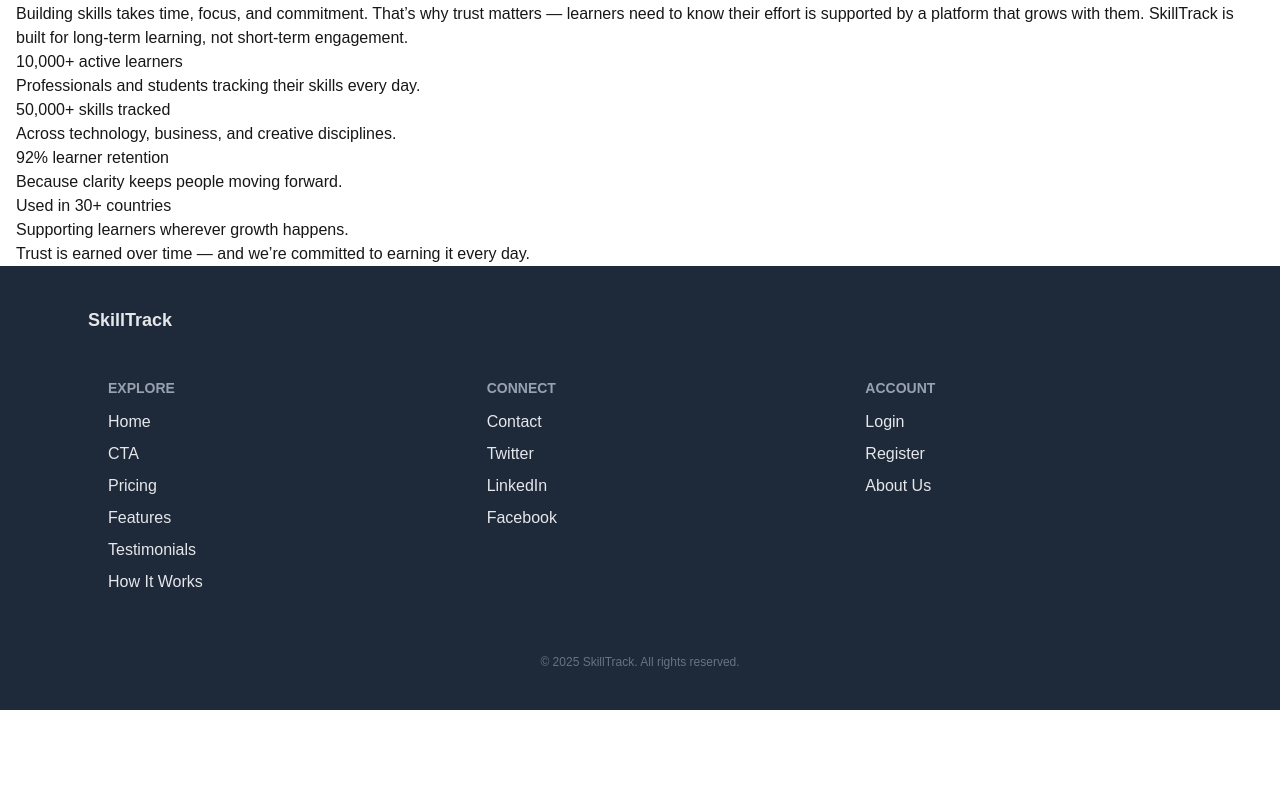
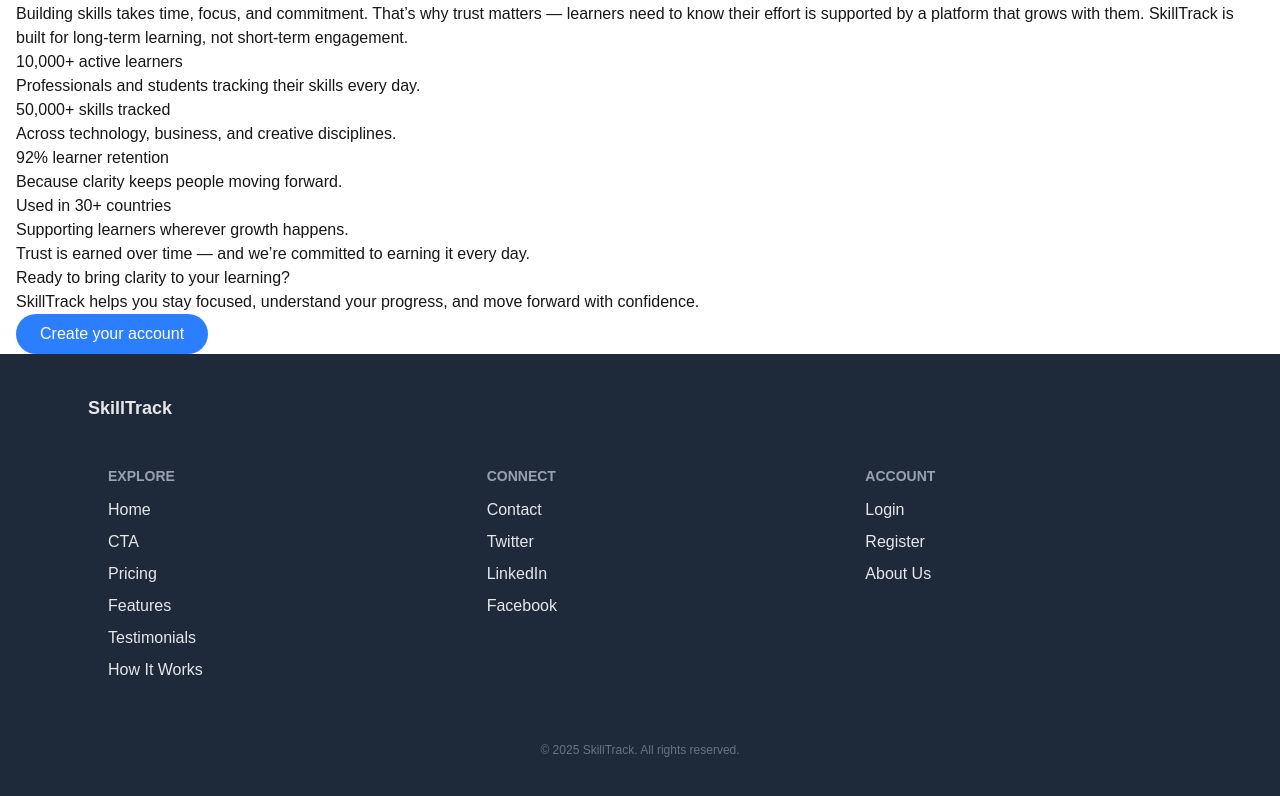
Before and after one commit to Neda0o0/skill-career-tracker, a Next.js app in the folder frontend/: page /about in a window 1280 px wide. Shown: the part 2005-2801 px from the top of the page. Before the commit the page ends 2715 px from the top, so only its background shows below. Built offline with nearby package versions, Linux system fonts and the light colour scheme.

Commit message:
Add AboutCTA part of the about page

```diff
--- /dev/null
+++ b/frontend/src/app/about/_components/AboutCTA.jsx
@@ -0,0 +1,23 @@
+import Button from "@/components/ui/Button";
+
+const AboutCTA = () => {
+  return (
+    <section>
+      <div>
+        {/* Headline */}
+        <h2>Ready to bring clarity to your learning?</h2>
+
+        {/* Supporting line */}
+        <p>
+          SkillTrack helps you stay focused, understand your progress, and move
+          forward with confidence.
+        </p>
+
+        {/* Button */}
+        <Button variant="secondary">Create your account</Button>
+      </div>
+    </section>
+  );
+};
+
+export default AboutCTA;
--- a/frontend/src/app/about/page.jsx
+++ b/frontend/src/app/about/page.jsx
@@ -5,6 +5,7 @@ import AboutProblem from "@/app/about/_components/AboutProblem";
 import AboutSolution from "@/app/about/_components/AboutSolution";
 import AboutValues from "@/app/about/_components/AboutValues";
 import AboutTrust from "@/app/about/_components/AboutTrust";
+import AboutCTA from "@/app/about/_components/AboutCTA";
 
 const AboutUs = () => {
   return (
@@ -16,9 +17,7 @@ const AboutUs = () => {
         <AboutSolution />
         <AboutValues />
         <AboutTrust />
-        {/*
-          <AboutMission />
-          <AboutCTA /> */}
+        <AboutCTA />
       </main>
       <Footer />
     </div>
```
